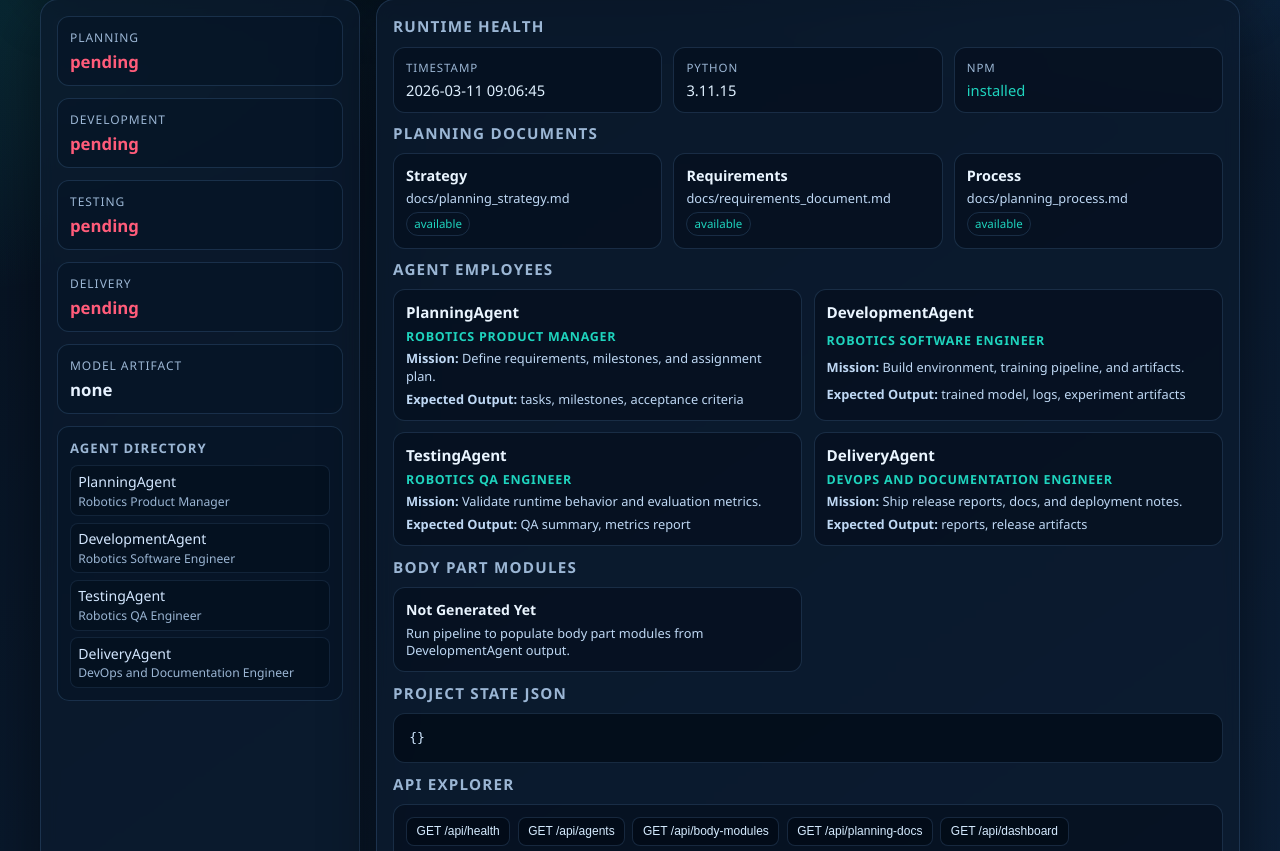
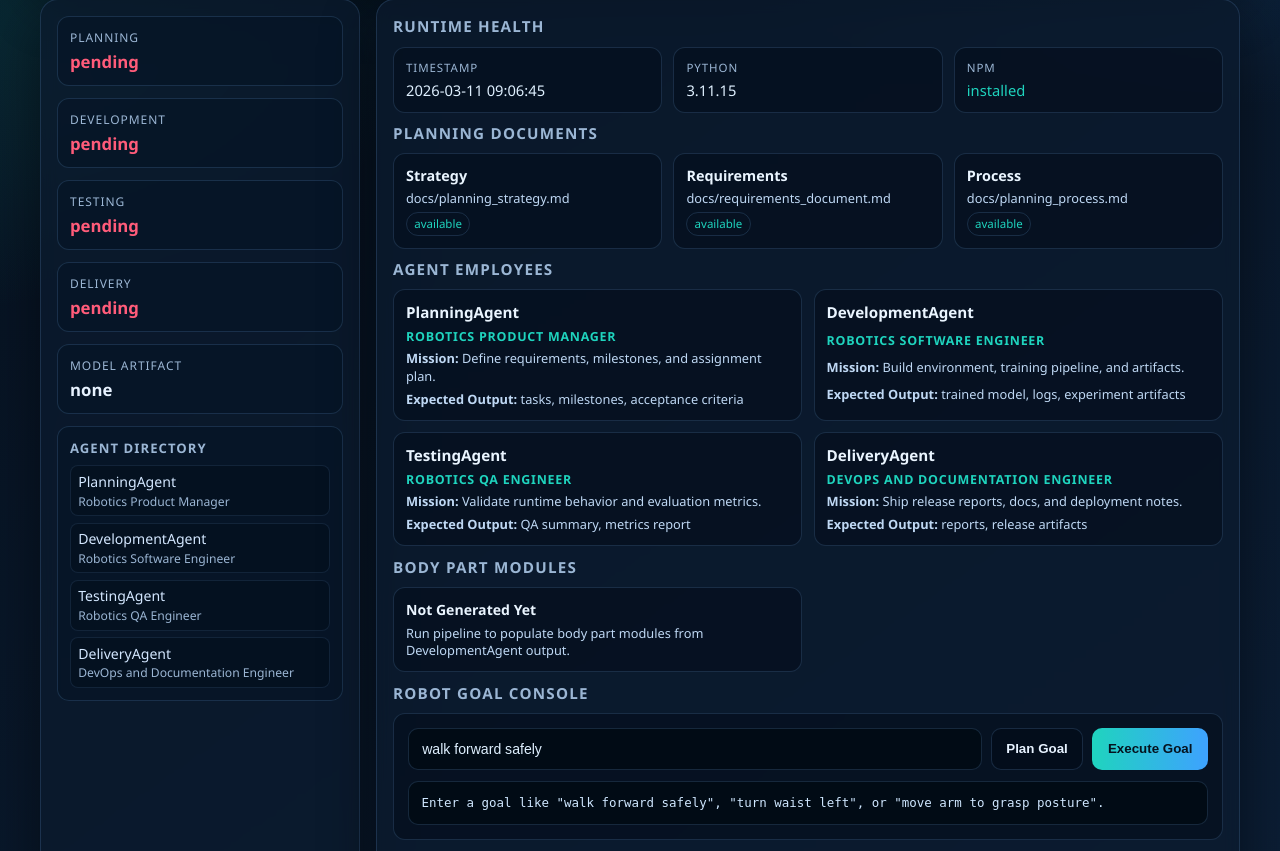
Before and after one commit to mukitc2010/RobotDynamicsAi, a Flask app: page / in a window 1280 px wide. Shown: the part 119-970 px from the top of the page. Run offline with Flask 3, Linux system fonts and the light colour scheme.

Commit message:
Add live robot goal console to dashboard

```diff
--- a/frontend/templates/index.html
+++ b/frontend/templates/index.html
@@ -355,6 +355,45 @@
       word-break: break-word;
     }
 
+    .goal-panel {
+      border: 1px solid var(--panel-border);
+      border-radius: 12px;
+      background: rgba(4, 14, 27, 0.6);
+      padding: 0.85rem;
+      display: grid;
+      gap: 0.7rem;
+    }
+
+    .goal-row {
+      display: grid;
+      grid-template-columns: 1fr auto auto;
+      gap: 0.55rem;
+    }
+
+    .goal-input {
+      width: 100%;
+      border-radius: 10px;
+      border: 1px solid var(--panel-border);
+      background: rgba(2, 11, 21, 0.84);
+      color: #dff0ff;
+      padding: 0.75rem 0.85rem;
+      font-size: 0.88rem;
+    }
+
+    .goal-output {
+      max-height: 280px;
+      overflow: auto;
+      font-size: 0.78rem;
+      margin: 0;
+      padding: 0.8rem;
+      border-radius: 10px;
+      border: 1px solid var(--panel-border);
+      background: rgba(2, 11, 21, 0.84);
+      color: #cfe7ff;
+      white-space: pre-wrap;
+      word-break: break-word;
+    }
+
     .employee-grid {
       display: grid;
       grid-template-columns: repeat(2, minmax(0, 1fr));
@@ -432,7 +471,8 @@
 
       .mini-grid,
       .docs-grid,
-      .module-grid {
+      .module-grid,
+      .goal-row {
         grid-template-columns: 1fr;
       }
     }
@@ -557,6 +597,16 @@
           {% endif %}
         </section>
 
+        <h2>Robot Goal Console</h2>
+        <section class="goal-panel">
+          <div class="goal-row">
+            <input id="goalInput" class="goal-input" type="text" value="walk forward safely" placeholder="Type a robot goal" />
+            <button class="action-secondary" id="planGoalBtn">Plan Goal</button>
+            <button class="action" id="executeGoalBtn">Execute Goal</button>
+          </div>
+          <pre id="goalOutput" class="goal-output">Enter a goal like "walk forward safely", "turn waist left", or "move arm to grasp posture".</pre>
+        </section>
+
         <h2>Project State JSON</h2>
         <pre id="stateJsonOutput">{{ state | tojson(indent=2) }}</pre>
 
@@ -587,6 +637,8 @@
     const stateEl = document.getElementById("stateJsonOutput");
     const badgeEl = document.getElementById("liveBadge");
     const apiOutputEl = document.getElementById("apiOutput");
+    const goalInputEl = document.getElementById("goalInput");
+    const goalOutputEl = document.getElementById("goalOutput");
 
     function setStatus(el, value, okValue) {
       if (!el) return;
@@ -660,8 +712,46 @@
       }
     }
 
+    async function planGoal() {
+      const goal = goalInputEl.value.trim() || "stand safely and run diagnostics";
+      goalOutputEl.textContent = "Planning goal...";
+      try {
+        const res = await fetch("/api/intelligence/plan", {
+          method: "POST",
+          headers: { "Content-Type": "application/json" },
+          body: JSON.stringify({ goal }),
+        });
+        const payload = await res.json();
+        goalOutputEl.textContent = JSON.stringify(payload, null, 2);
+      } catch (err) {
+        goalOutputEl.textContent = "Failed to plan goal.";
+      }
+    }
+
+    async function executeGoal() {
+      const goal = goalInputEl.value.trim() || "stand safely and run diagnostics";
+      goalOutputEl.textContent = "Executing goal...";
+      try {
+        const res = await fetch("/api/intelligence/plan", {
+          method: "POST",
+          headers: { "Content-Type": "application/json" },
+          body: JSON.stringify({ goal }),
+        });
+        const payload = await res.json();
+        goalOutputEl.textContent = JSON.stringify({
+          accepted: true,
+          note: "High-level command generated in dashboard intelligence engine.",
+          payload,
+        }, null, 2);
+      } catch (err) {
+        goalOutputEl.textContent = "Failed to execute goal.";
+      }
+    }
+
     document.getElementById("refreshNowBtn").addEventListener("click", fetchDashboard);
     document.getElementById("runPipelineBtn").addEventListener("click", runPipelineApi);
+    document.getElementById("planGoalBtn").addEventListener("click", planGoal);
+    document.getElementById("executeGoalBtn").addEventListener("click", executeGoal);
 
     document.querySelectorAll(".api-btn").forEach((btn) => {
       btn.addEventListener("click", () => fetchApiPreview(btn.dataset.api));
```
